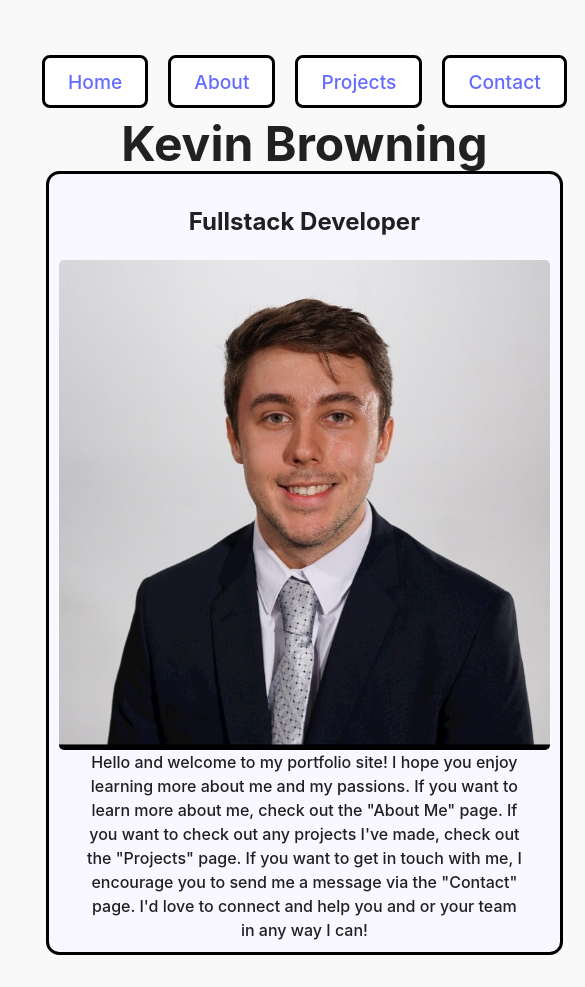
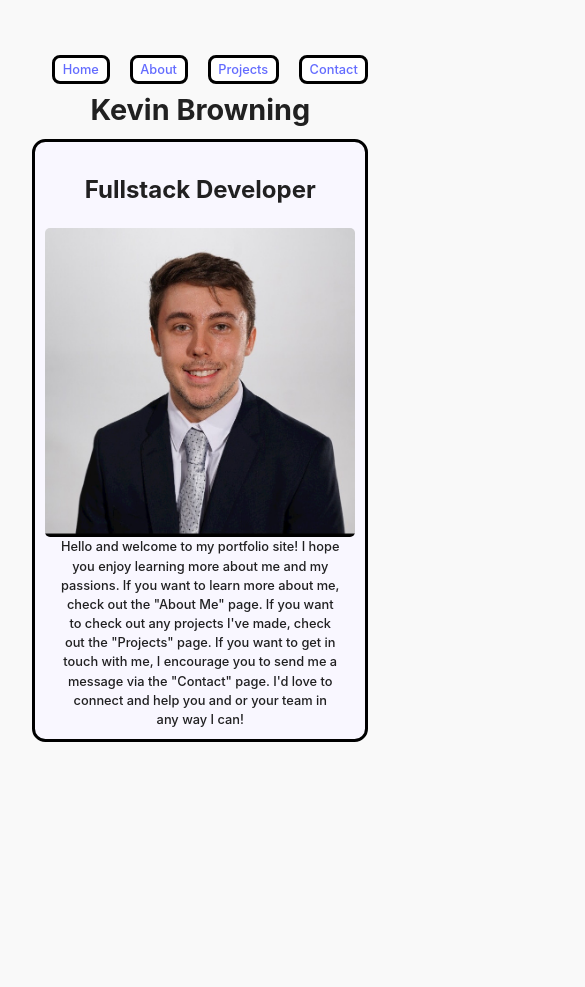
Before and after one commit to KevinBrowning/Portfolio_Site, a React (Vite) app: page / in a window 390 px wide. Shown: the top 987 px of the page, 585 px wide, since content can reach past the window. After the commit the page ends 844 px from the top, so only its background shows below. Built offline with nearby package versions, Linux system fonts and the light colour scheme.

Commit message:
finally figured out mobile scaling

```diff
--- a/src/components/AboutPage.jsx
+++ b/src/components/AboutPage.jsx
@@ -18,7 +18,7 @@ const AboutPage = () => {
       setTimeout(() => {
         setCurrentIndex((prevIndex) => (prevIndex + 1) % images.length);
         setShow(true);
-      }, 2750);
+      }, 3000);
     }, 5000);
 
     return () => clearInterval(intervalId);
@@ -27,7 +27,7 @@ const AboutPage = () => {
   return (
     <>
       <h1>About Me</h1>
-      <h2>I am a Fullstack Developer with a passion for creating systems and solving problems</h2>
+      <h2>A Fullstack Developer with a passion for creating systems & solving problems</h2>
       <div className="image-slideshow-container">
         <img
           id="imageArray"
--- a/src/index.css
+++ b/src/index.css
@@ -12,7 +12,7 @@
 }
 
 body {
-  margin: 0;
+  margin: auto;
   display: flex;
   flex-direction: column;
   align-items: center;
@@ -27,13 +27,14 @@ h1 {
   margin: auto;
   text-align: center;
   max-width: 90%;
+  margin-bottom: 10pt;
 }
 
 button {
   border-radius: 8px;
   border: 1px solid transparent;
   padding: 0.6em 1.2em;
-  font-size: 1.2em; /* Default font size */
+  font-size: 1.2em;
   font-weight: 500;
   font-family: inherit;
   background-color: #ffffff;
@@ -99,6 +100,7 @@ img {
   justify-content: center;
   width: 100%;
   max-width: 100%;
+  margin-top: 10pt;
 }
 
 .carousel-btn {
@@ -209,3 +211,149 @@ textarea{
   margin: auto;
   margin-top: 10pt;
 }
+@media (max-width: 1024px) {
+  h1 {
+    font-size: 2.5em;
+  }
+
+  button {
+    font-size: 1em;
+    padding: 0.5em 1em;
+  }
+
+  .infoCard {
+    width: 90%;
+    max-width: 100%;
+    margin: 0 auto;
+  }
+
+  img, .video {
+    max-width: 100%;
+    height: auto;
+  }
+
+  .carousel-container {
+    flex-wrap: wrap;
+  }
+
+  ul {
+    width: 100%;
+  }
+
+  .list-item {
+    width: 90%;
+  }
+
+  #Cert {
+    width: 100%;
+    max-width: 90%;
+    margin: auto;
+  }
+
+  #inputForm{
+    margin-left: 0;
+  }
+}
+
+@media (max-width: 600px) {
+  h1 {
+    font-size: 2em;
+  }
+
+  button {
+    font-size: 0.9em;
+    padding: 0.4em 0.8em;
+  }
+
+  .infoCard {
+    width: 100%;
+    max-width: 92%;
+    margin: 0 auto;
+  }
+
+  img, .video {
+    max-width: 100%;
+    height: auto;
+  }
+
+  .carousel-container {
+    flex-wrap: wrap;
+  }
+
+  ul {
+    width: 100%;
+  }
+
+  .list-item {
+    width: 100%;
+  }
+
+  #Cert {
+    width: 100%;
+    max-width: 90%;
+  }
+
+  p {
+    font-size: 0.9em;
+  }
+
+  #inputForm {
+    width: 100%;
+    max-width: 92%;
+    padding: 15px;
+  }
+
+  textarea {
+    width: 35vh;
+  }
+}
+
+@media (max-width: 400px) {
+  h1 {
+    font-size: 1.8em;
+  }
+
+  button {
+    font-size: 0.8em;
+    padding: 0.3em 0.6em;
+  }
+
+  p {
+    font-size: 0.8em;
+  }
+
+  #inputForm {
+    width: 100%;
+    max-width: 92%;
+    padding: 10px;
+  }
+
+  textarea {
+    width: 30vh;
+  }
+}
+
+@media (max-width: 320px) {
+  h1 {
+    font-size: 1.5em;
+  }
+
+  button {
+    font-size: 0.7em;
+    padding: 0.2em 0.5em;
+  }
+
+  p {
+    font-size: 0.7em;
+  }
+
+  #inputForm {
+    width: 100%;
+    max-width: 100%;
+    padding: 8px;
+  }
+
+  textarea {
+    width: 25vh;
+  }
+}
```
